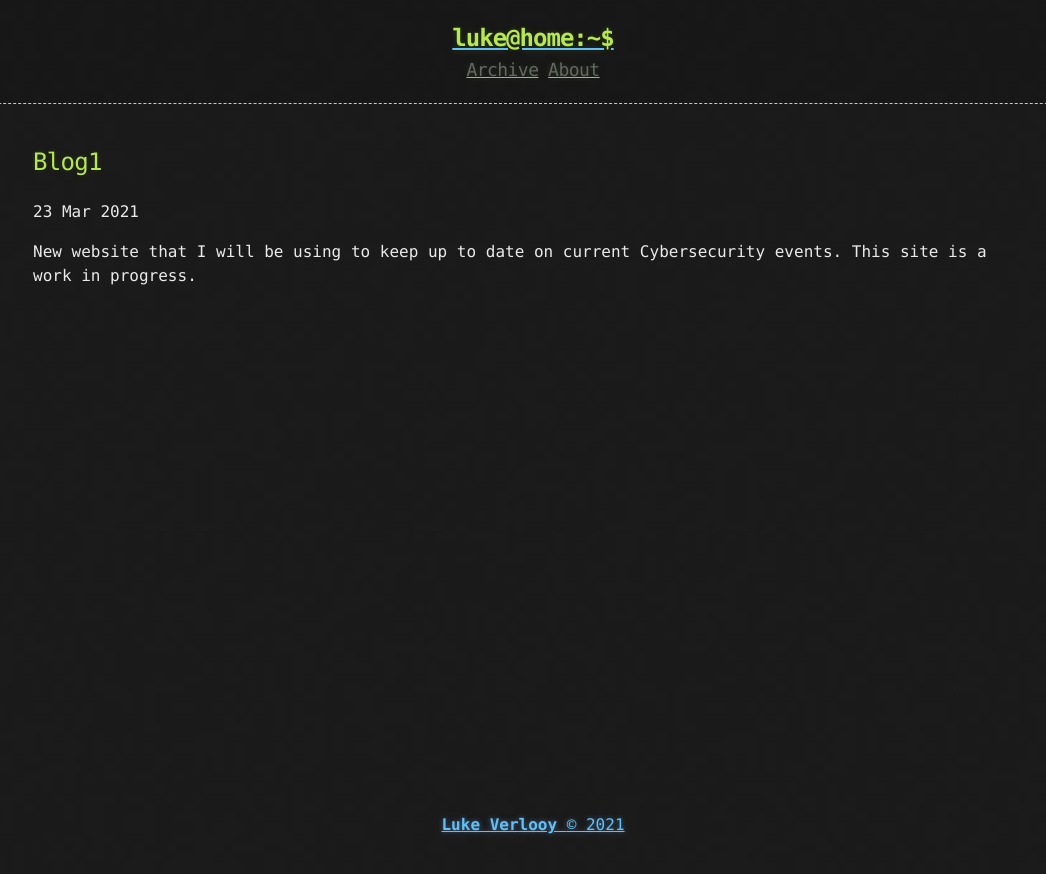
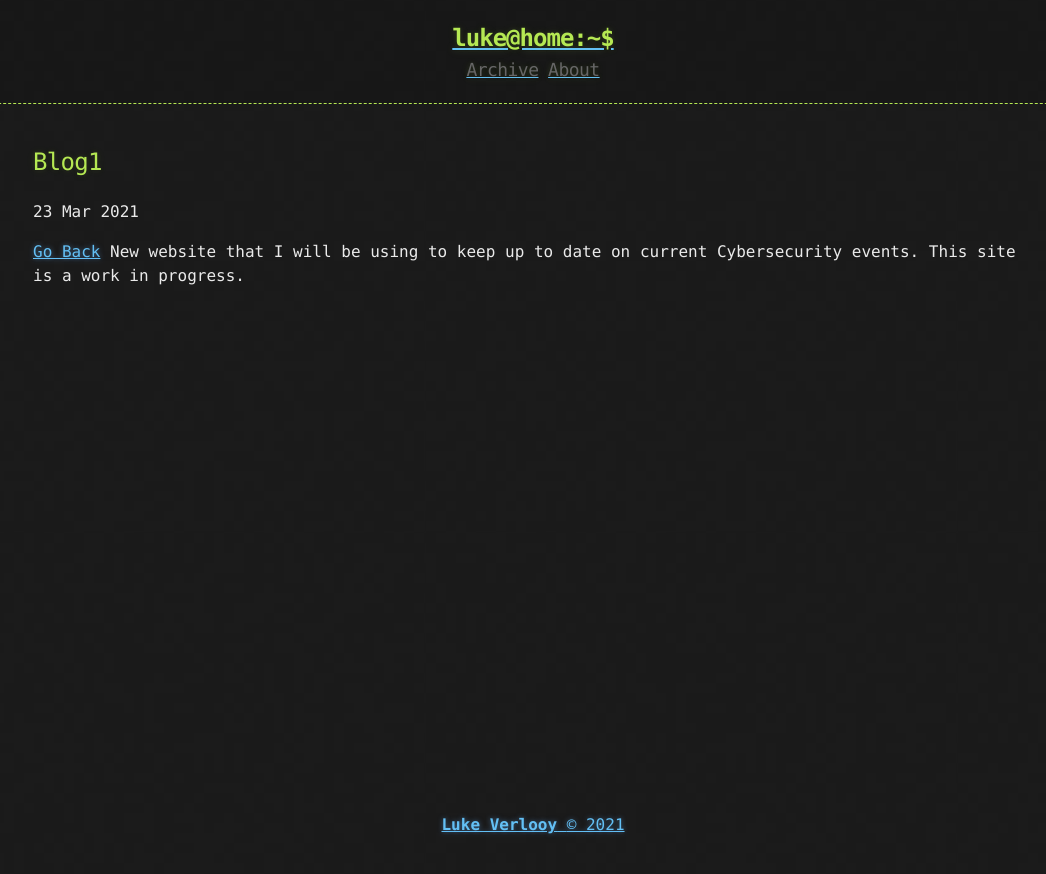
Before and after one commit to verlooy/verlooy.github.io, a Jekyll site: the page built from _posts/2021-03-23-blog1.md, in a window 1280 px wide. Shown: the top 874 px of the page, without its empty margins (107-1153 px from the left). Built offline with Jekyll 4.4.1, drawn with Linux system fonts in a browser that asks for light colours.

Commit message:
added newblog

```diff
--- a/_posts/2021-03-23-blog1.md
+++ b/_posts/2021-03-23-blog1.md
@@ -2,5 +2,5 @@
 title: Blog1
 published: true
 ---
-
+[Go Back](https://lukeverlooy.com)
 New website that I will be using to keep up to date on current Cybersecurity events. This site is a work in progress.
```
